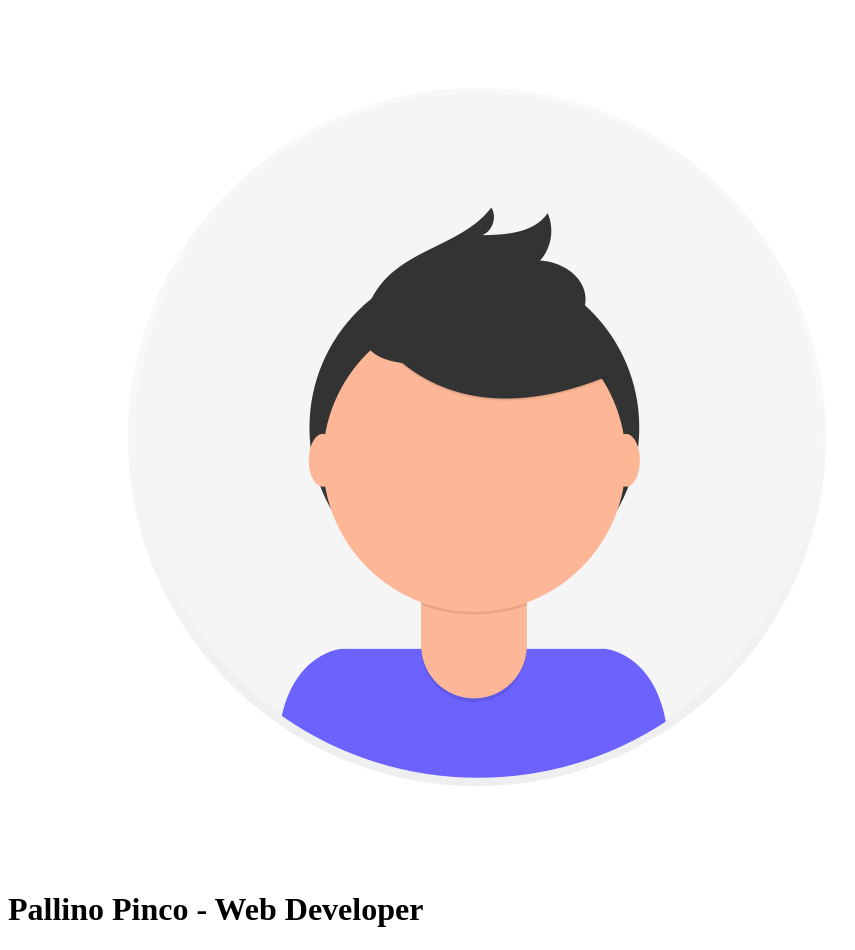
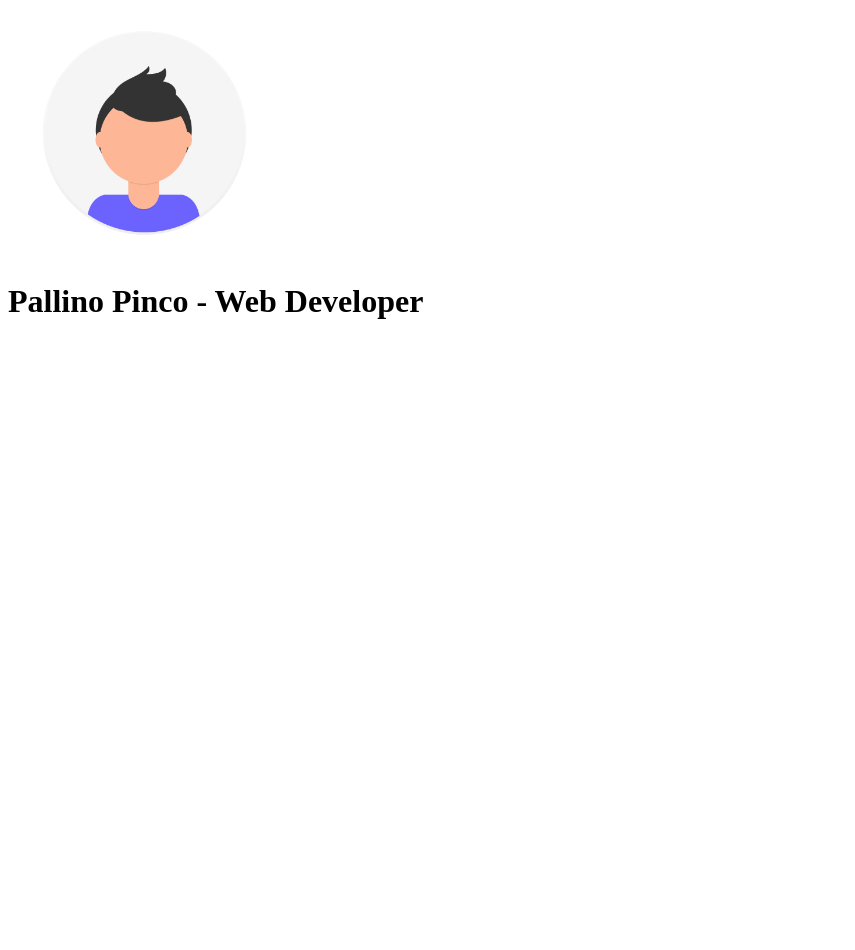
Before and after one commit to Sowwtky/html-css-curriculum-vitae, a plain HTML site: page index.html in a window 1280 px wide. Shown: the whole page, without its empty margins (0-855 px from the left). After the commit the page ends 800 px from the top, so only its background shows below. Drawn offline with Linux system fonts and the light colour scheme.

Commit message:
Cambiata altezza img

```diff
--- a/index.html
+++ b/index.html
@@ -10,7 +10,9 @@
 <body>
     <!--inizio header-->
     <header>
-        <img src="img/profile.png" alt="immagine profilo">
+        <img id="profile-pic"
+        src="img/profile.png"
+        alt="immagine profilo">
         <h1>Pallino Pinco - Web Developer</h1>
     </header>
     <!--fine heder-->
--- a/style.css
+++ b/style.css
@@ -0,0 +1,3 @@
+#profile-pic {
+    height: 250px;
+}
```
